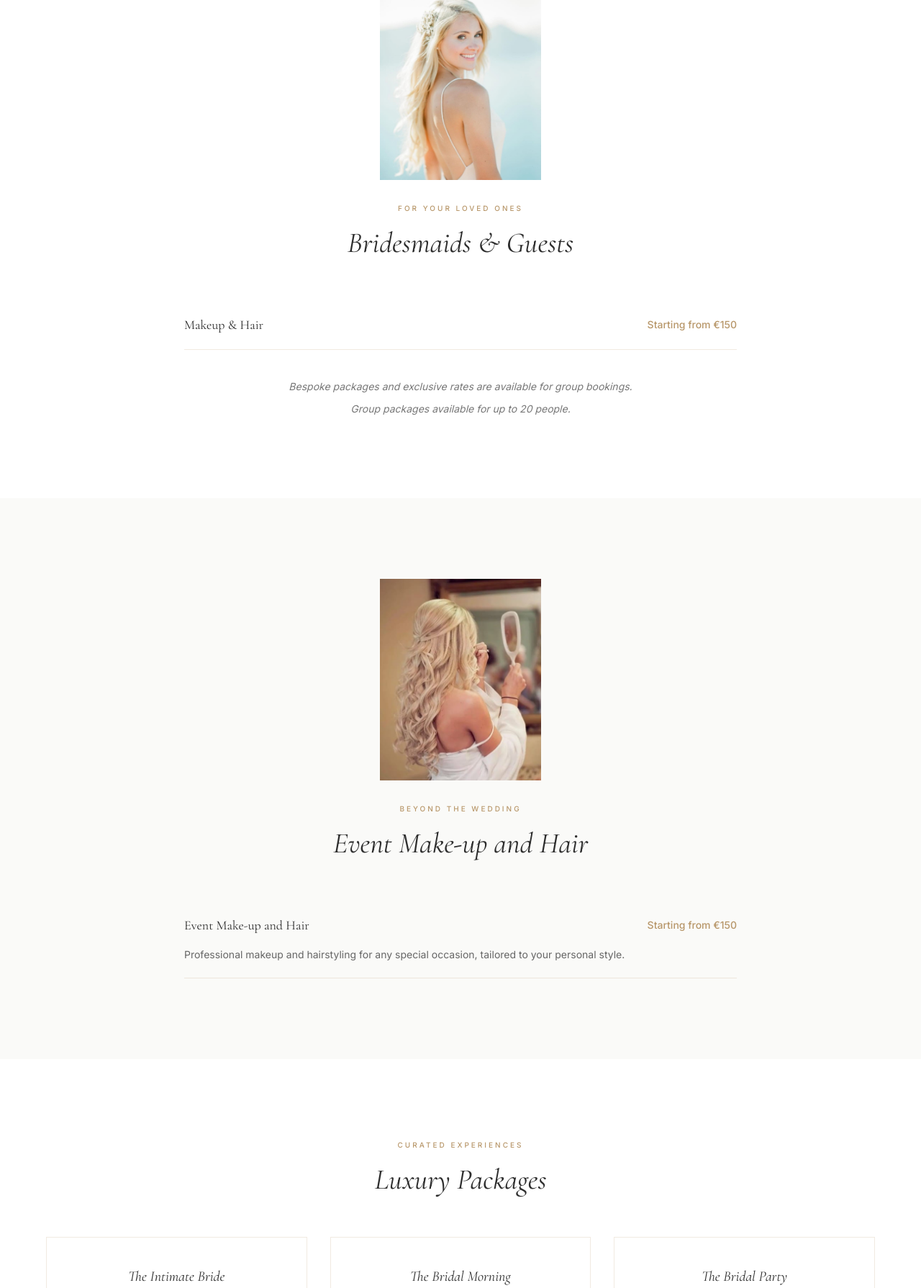
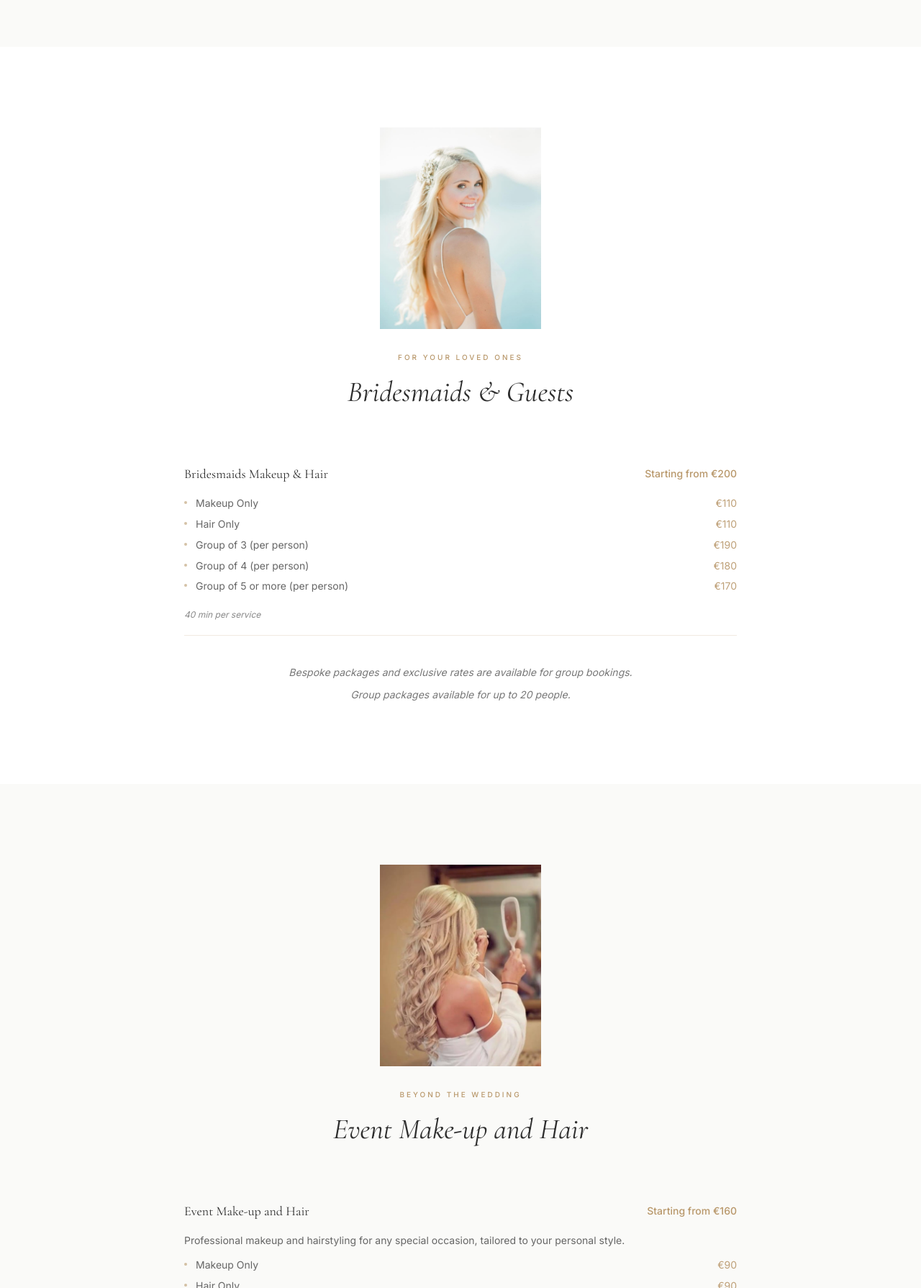
Before and after one commit to itdev-gr/panos_antoniou_weddingandmakeup, an Astro site: page /services/bridal-beauty in a window 1280 px wide. Shown: the part 2236-4025 px from the top of the page at 72% size. Built offline with nearby package versions, Linux system fonts and the light colour scheme; Astro itself is replaced by a stand-in of ours.

Commit message:
feat(services): align pricing with new tiered structure
Update Bridal Beauty pricing to match the new three-tier model
(Brides €560, Bridesmaids €200, Guests & Family €160) and add
sub-pricing details where the new pricing list provides them.

- signatureServices: split "Bridal Makeup or Hair" €230 into
  "Bridal Makeup Only" €280 and "Bridal Hair Only" €290; add
  Flower Girls tiers (under 9 years €80, 9+ years €120).
- bridesmaidServices: €150 → €200, plus details for Makeup-only,
  Hair-only, and group specials (3 pax €190 pp, 4 pax €180 pp,
  5+ €170 pp); 40 min per service note.
- eventServices: €150 → €160, plus matching details (Makeup/Hair
  €90, group specials 3 pax €150 pp, 4 pax €140 pp, 5+ €130 pp).
- luxuryPackages already updated in previous commits (Intimate
  Bride €980, Bridal Morning €1,140, Bridal Party €1,280).
- Bridesmaid and Event sections now render details + per-service
  duration note inline under each entry.

Co-Authored-By: Claude Opus 4.7 (1M context) <noreply@anthropic.com>

```diff
--- a/src/data/services.ts
+++ b/src/data/services.ts
@@ -4,7 +4,7 @@ export const services = [
     slug: "/services/bridal-beauty",
     description: "High-end beauty services signed by Panos Antoniou Wedding Makeup and Hair.",
     image: "/images/services/bridal-closeup.jpg",
-    price: "Starting from €450",
+    price: "Starting from €560",
   },
   {
     title: "Wedding Planning & Coordination",
@@ -18,7 +18,7 @@ export const services = [
 export const signatureServices = [
   {
     name: "Full Bridal Beauty (Makeup & Hair)",
-    price: "€450",
+    price: "€560",
     id: "full-bridal-beauty",
     includes: [
       "Facial massage & skin preparation",
@@ -28,7 +28,8 @@ export const signatureServices = [
       "Veil placement assistance",
     ],
   },
-  { name: "Bridal Makeup or Hair", price: "€230" },
+  { name: "Bridal Makeup Only", price: "€280" },
+  { name: "Bridal Hair Only", price: "€290" },
   { name: "Bridal Trial (Makeup & Hair)", price: "€100" },
   {
     name: "Pre or Next-Day Styling",
@@ -37,22 +38,24 @@ export const signatureServices = [
     priceNote:
       "Price applies when booked in combination with another bridal service. Otherwise, the price is €350.",
   },
+  { name: "Flower Girls — under 9 years (per person)", price: "€80" },
+  { name: "Flower Girls — 9 years and above (per person)", price: "€120" },
 ];
 
 export const luxuryPackages = [
   {
     name: "The Intimate Bride",
-    price: "€800",
+    price: "€980",
     includes: "Bridal Makeup & Hair + 2 additional persons + Venue Touch-ups",
   },
   {
     name: "The Bridal Morning",
-    price: "€940",
+    price: "€1,140",
     includes: "Bridal Makeup & Hair + 3 additional persons + Venue Touch-ups",
   },
   {
     name: "The Bridal Party",
-    price: "€1,080",
+    price: "€1,280",
     includes: "Bridal Makeup & Hair + 4 additional persons + 1hr Group Venue Touch-ups",
   },
 ];
@@ -80,15 +83,34 @@ export const studioServices = [
 ];
 
 export const bridesmaidServices = [
-  { name: "Makeup & Hair", price: "€150" },
+  {
+    name: "Bridesmaids Makeup & Hair",
+    price: "€200",
+    details: [
+      { label: "Makeup Only", price: "€110" },
+      { label: "Hair Only", price: "€110" },
+      { label: "Group of 3 (per person)", price: "€190" },
+      { label: "Group of 4 (per person)", price: "€180" },
+      { label: "Group of 5 or more (per person)", price: "€170" },
+    ],
+    note: "40 min per service",
+  },
 ];
 
 export const eventServices = [
   {
     name: "Event Make-up and Hair",
-    price: "€150",
+    price: "€160",
     description:
       "Professional makeup and hairstyling for any special occasion, tailored to your personal style.",
+    details: [
+      { label: "Makeup Only", price: "€90" },
+      { label: "Hair Only", price: "€90" },
+      { label: "Group of 3 (per person)", price: "€150" },
+      { label: "Group of 4 (per person)", price: "€140" },
+      { label: "Group of 5 or more (per person)", price: "€130" },
+    ],
+    note: "40 min per service",
   },
 ];
 
--- a/src/pages/services/bridal-beauty.astro
+++ b/src/pages/services/bridal-beauty.astro
@@ -111,9 +111,27 @@ import { signatureServices, luxuryPackages, bridesmaidServices, eventServices }
 
       <div class="space-y-0" data-reveal>
         {bridesmaidServices.map((service, i) => (
-          <div class="flex items-center justify-between py-5 border-b border-gold/20" style={`transition-delay: ${i * 80}ms`}>
-            <span class="text-base md:text-lg font-serif text-charcoal">{service.name}</span>
-            <span class="text-sm font-sans font-medium text-gold ml-4 whitespace-nowrap">Starting from {service.price}</span>
+          <div class="border-b border-gold/20" style={`transition-delay: ${i * 80}ms`}>
+            <div class="flex items-center justify-between py-5">
+              <span class="text-base md:text-lg font-serif text-charcoal">{service.name}</span>
+              <span class="text-sm font-sans font-medium text-gold ml-4 whitespace-nowrap">Starting from {service.price}</span>
+            </div>
+            {service.details && (
+              <ul class="pb-5 -mt-1 space-y-1.5 text-sm text-grey/90 leading-relaxed">
+                {service.details.map((detail) => (
+                  <li class="flex items-center justify-between gap-3">
+                    <span class="flex items-start gap-3">
+                      <span class="mt-2 w-1 h-1 rounded-full bg-gold/60 flex-shrink-0"></span>
+                      <span>{detail.label}</span>
+                    </span>
+                    <span class="text-gold/90 font-sans whitespace-nowrap">{detail.price}</span>
+                  </li>
+                ))}
+              </ul>
+            )}
+            {service.note && (
+              <p class="pb-5 text-xs text-grey/70 italic">{service.note}</p>
+            )}
           </div>
         ))}
       </div>
@@ -157,9 +175,25 @@ import { signatureServices, luxuryPackages, bridesmaidServices, eventServices }
               <span class="text-sm font-sans font-medium text-gold ml-4 whitespace-nowrap">Starting from {service.price}</span>
             </div>
             {service.description && (
-              <p class="pb-5 -mt-1 text-sm text-grey/90 leading-relaxed">
+              <p class="pb-3 -mt-1 text-sm text-grey/90 leading-relaxed">
                 {service.description}
               </p>
+            )}
+            {service.details && (
+              <ul class="pb-5 space-y-1.5 text-sm text-grey/90 leading-relaxed">
+                {service.details.map((detail) => (
+                  <li class="flex items-center justify-between gap-3">
+                    <span class="flex items-start gap-3">
+                      <span class="mt-2 w-1 h-1 rounded-full bg-gold/60 flex-shrink-0"></span>
+                      <span>{detail.label}</span>
+                    </span>
+                    <span class="text-gold/90 font-sans whitespace-nowrap">{detail.price}</span>
+                  </li>
+                ))}
+              </ul>
+            )}
+            {service.note && (
+              <p class="pb-5 text-xs text-grey/70 italic">{service.note}</p>
             )}
           </div>
         ))}
--- a/src/pages/services/index.astro
+++ b/src/pages/services/index.astro
@@ -50,7 +50,7 @@ import CTABanner from '../../components/home/CTABanner.astro';
             <p class="text-sm text-grey leading-relaxed mb-4">
               High-end beauty services signed by Panos Antoniou Wedding Makeup and Hair.
             </p>
-            <p class="text-sm font-sans font-medium text-gold mb-6">Starting from &euro;450</p>
+            <p class="text-sm font-sans font-medium text-gold mb-6">Starting from &euro;560</p>
             <span class="inline-flex items-center gap-2 text-xs font-sans font-medium tracking-widest uppercase text-forest-green group-hover:gap-3 transition-all duration-300">
               Learn More
               <svg class="w-3.5 h-3.5" fill="none" viewBox="0 0 24 24" stroke="currentColor">
@@ -116,7 +116,7 @@ import CTABanner from '../../components/home/CTABanner.astro';
             <p class="text-sm text-grey leading-relaxed mb-4">
               The complete bridal beauty experience &mdash; makeup, hair, skin preparation, and signature finishing touches for your wedding day.
             </p>
-            <p class="text-sm font-sans font-medium text-gold mb-6">Starting from &euro;450</p>
+            <p class="text-sm font-sans font-medium text-gold mb-6">Starting from &euro;560</p>
             <span class="inline-flex items-center gap-2 text-xs font-sans font-medium tracking-widest uppercase text-forest-green group-hover:gap-3 transition-all duration-300">
               Learn More
               <svg class="w-3.5 h-3.5" fill="none" viewBox="0 0 24 24" stroke="currentColor">
```
